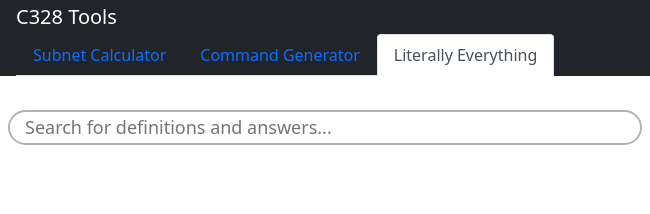
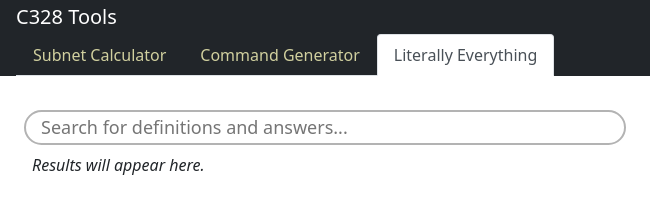
Before and after one commit to YJJcoolcool/SOITools, an Electron app: page literallyeverything.html in a window 650 px wide. Drawn offline with Linux system fonts and the light colour scheme; no server answers.

Commit message:
Save your previously searched queries

```diff
--- a/css/menu.css
+++ b/css/menu.css
@@ -1,3 +1,7 @@
 #menu{
   border-bottom: 2px solid white;
 }
+
+.nav-link:not(.active){
+  color: rgb(209, 208, 159);
+}
--- a/js/literallyeverything.js
+++ b/js/literallyeverything.js
@@ -3,8 +3,11 @@ const {ipcRenderer} = electron;
 let literallyeverything;
 
 window.onload = () =>{
-    console.log("yes");
     ipcRenderer.send("getCSV");
+    if (localStorage.getItem("search")!==""){
+        document.querySelector('#search').value=localStorage.getItem("search");
+        setTimeout(function(){searcheverything()},100);
+    }
 }
 
 ipcRenderer.on("giveCSV", (e, item)=>{
@@ -14,12 +17,14 @@ ipcRenderer.on("giveCSV", (e, item)=>{
 function searcheverything(){
     const query = document.querySelector('#search').value;
     const results = document.querySelector('#results');
+    localStorage.setItem("search",query);
     let indexesincluded=[];
     results.innerHTML="";
     if (query.length == 1){
         for (var i=0; i<literallyeverything.length ;i++){
             if (literallyeverything[i]['title'].substring(0,1).toUpperCase()==query.toUpperCase()){
                 listStuff(i);
+                indexesincluded.push(0)
             }
         }
     } else if (query.length>1){
@@ -32,8 +37,13 @@ function searcheverything(){
                 indexesincluded.push(literallyeverything[i]['title']);
             }
         }
-    } else {
-        results.innerHTML="";
+    }
+    if (indexesincluded.length<1){
+        if (query.length>0){
+            results.innerHTML="<p class='m-2'><i>We couldn't find anything... =(</i></p>"
+        } else {
+            results.innerHTML="<p class='m-2'><i>Results will appear here.</i></p>"
+        }
     }
 }
 
@@ -41,7 +51,7 @@ function listStuff(index){
     const results = document.querySelector('#results');
     var title = document.createElement("button");
     title.innerHTML=literallyeverything[index]['title'];
-    title.classList.add("btn","mt-2","bg-secondary","text-light");
+    title.classList.add("btn","mt-3","bg-secondary","text-light");
     title.setAttribute("onclick","showContent("+index+")")
     results.appendChild(title);
     results.innerHTML+="<br>";
--- a/js/darkmode.js
+++ b/js/shared.js
@@ -1,6 +1,10 @@
-window.onload = ()=>{
-    if (window.matchMedia && window.matchMedia('(prefers-color-scheme: dark)').matches) {
-        onDarkMode(true)
+// Dark Mode
+document.onreadystatechange = ()=>{
+    if (document.readyState === "complete"){
+        console.log("yesah")
+        if (window.matchMedia && window.matchMedia('(prefers-color-scheme: dark)').matches) {
+            onDarkMode(true)
+        }
     }
 }
 window.matchMedia('(prefers-color-scheme: dark)').addEventListener('change', e => {
--- a/literallyeverything.html
+++ b/literallyeverything.html
@@ -8,11 +8,11 @@
     <link rel="stylesheet" href="./css/menu.css">
     <link rel="stylesheet" href="./css/literallyeverything.css">
     <script src="./js/bootstrap.min.js"></script>
-    <script src="./js/darkmode.js"></script>
+    <script src="./js/shared.js"></script>
     <script src="./js/literallyeverything.js"></script>
     <title>C328 Tools</title>
 </head>
-<body class="" id="body">
+<body id="body">
     <div class="container-fluid p-0">
         <nav class="navbar navbar-dark bg-dark px-3 py-0" id="menu">
             <span class="navbar-brand mb-0 h1">C328 Tools</span>
@@ -22,7 +22,7 @@
                         <a class="nav-link" href="./index.html" title="IPv4 Subnet Calculator">Subnet Calculator</a>
                     </li>
                     <li class="nav-item">
-                        <a class="nav-link" href="#" title="Generate Cisco IOS Commands">Command Generator</a>
+                        <a class="nav-link" onclick="alert('Sorry, that feature is not available yet!')" href="#" title="Generate Cisco IOS Commands">Command Generator</a>
                     </li>
                     <li class="nav-item">
                         <a class="nav-link active" href="" title="Search our entire library of definitions and answers">Literally Everything</a>
@@ -31,11 +31,11 @@
             </div>
         </nav>
         <br>
-        <div id='subnetcalculator' class="container-fluid p-2">
+        <div id='subnetcalculator' class="container-fluid py-2 px-4">
             <form>
-                <input type="text" onkeyup="searcheverything()" placeholder="Search for definitions and answers..." id="search">
+                <input type="text" onkeyup="searcheverything()" placeholder="Search for definitions and answers..." id="search" autofocus>
             </form>
-            <div id="results"></div>
+            <div id="results"><p class='m-2'><i>Results will appear here.</i></p></div>
         </div>
     </div>
 </body>
```
Also changed, not shown: index.html (+2 -2 lines).
